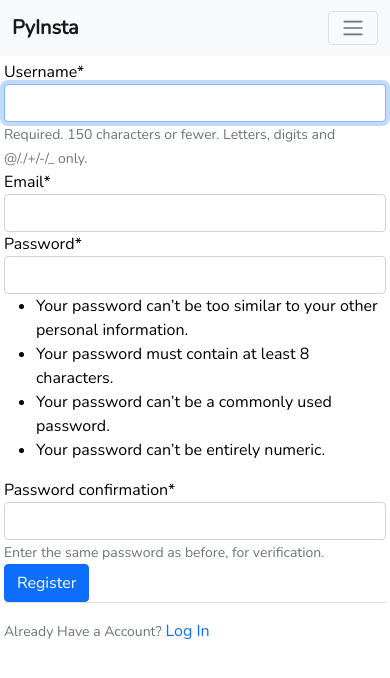
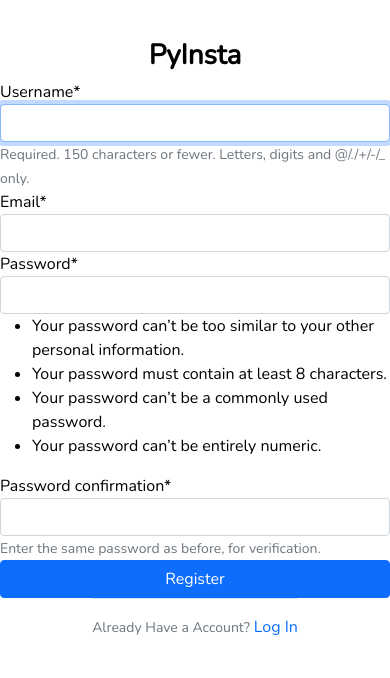
Before and after one commit to ArmenG888/PyInsta, a Django app: page /register/ in a window 390 px wide. Shown: the top 678 px of the page. Run offline with Django 4.2, Linux system fonts and the light colour scheme; parts of the project's set-up code (start-up, migrations or seed data) failed here and were passed over; some libraries are stand-ins or nearby versions.

Commit message:
Added register

```diff
--- a/pysta/static/main.css
+++ b/pysta/static/main.css
@@ -83,8 +83,15 @@
     margin-left: 20vw;
     font-weight: bold;
 }
-.newlogin{
+.login{
     margin-top: 10%;
+    display: flex;
+    align-items: center;
+    justify-content: center;
+    flex-direction: column;
+}
+.register{
+    margin-top: 5%;
     display: flex;
     align-items: center;
     justify-content: center;
@@ -95,6 +102,9 @@
 }
 .newlogininputdiv{
     width: 50vw;
+}
+.registerbutton{
+    width: 60vw;
 }
 .newlogininput{
     border-radius: 25px;
@@ -124,12 +134,6 @@
     margin-left: 30%;
     margin-right: 30%;
 }
-.login{
-    margin-left: 25%;
-    margin-right: 25%;
-    margin-top: 2%;
-}
-
 .edit-post{
     margin-left:25%;
     margin-right:25%;
@@ -179,8 +183,16 @@
         width: 100%;
         height: auto;
     }
-    .newlogin{
+    .login{
         margin-top: 15%;
+        margin-bottom: 1%;
+        display: flex;
+        align-items: center;
+        justify-content: center;
+        flex-direction: column;
+    }
+    .register{
+        margin-top: 10%;
         margin-bottom: 1%;
         display: flex;
         align-items: center;
@@ -190,6 +202,9 @@
     .newlogininputdiv{
         height:100%;
         width:40vh;
+    }
+    .registerbutton{
+        width:100%;
     }
     .emailmargin{
         margin-top:10%
--- a/pysta/users/templates/users/login.html
+++ b/pysta/users/templates/users/login.html
@@ -12,7 +12,7 @@
     <title>PyInsta Login</title>
 </head>
 <body>
-    <div class="newlogin">
+    <div class="login">
         <h1 style="margin-left:25%;margin-right:25%;font-weight: bold;">PyInsta</h1>
         <form method="POST">
             {% csrf_token %}
--- a/pysta/users/templates/users/register.html
+++ b/pysta/users/templates/users/register.html
@@ -1,11 +1,24 @@
-{% include 'post/base.html' %}
-{% block content %}
 {% load crispy_forms_tags %}
-<div class="login">
+<!DOCTYPE html>
+<html lang="en">
+<head>
+    <meta charset="UTF-8">
+    <meta http-equiv="X-UA-Compatible" content="IE=edge">
+    <meta name="viewport" content="width=device-width, initial-scale=1.0">
+    <link href='https://fonts.googleapis.com/css?family=Nunito' rel='stylesheet'>
+    <link rel="stylesheet" href="/static/main.css">
+    <link rel="stylesheet" href="/static/mainlight.css">
+    <link href="https://cdn.jsdelivr.net/npm/bootstrap@5.0.2/dist/css/bootstrap.min.css" rel="stylesheet" integrity="sha384-EVSTQN3/azprG1Anm3QDgpJLIm9Nao0Yz1ztcQTwFspd3yD65VohhpuuCOmLASjC" crossorigin="anonymous">
+
+    <title>PyInsta Login</title>
+</head>
+<body>
+  <div class="register">
+    <h1 style="margin-left:25%;margin-right:25%;font-weight: bold;">PyInsta</h1>
     <form method="POST">
         {% csrf_token %}
         {{ form|crispy }}
-    <button type="submit" class="btn btn-primary">Register</button>
+        <button type="submit" class="btn btn-primary registerbutton">Register</button>
       </form>
       <div class="border-top pt-3">
         <small class="text-muted">
@@ -13,4 +26,4 @@
         </small>
       </div>
   </div>
-{% endblock content %}
+</body>
```
Also changed, not shown: pysta/users/templates/users/new_register.html (added, +50 -0 lines). Lines whose indentation alone changed are shown as unchanged.
